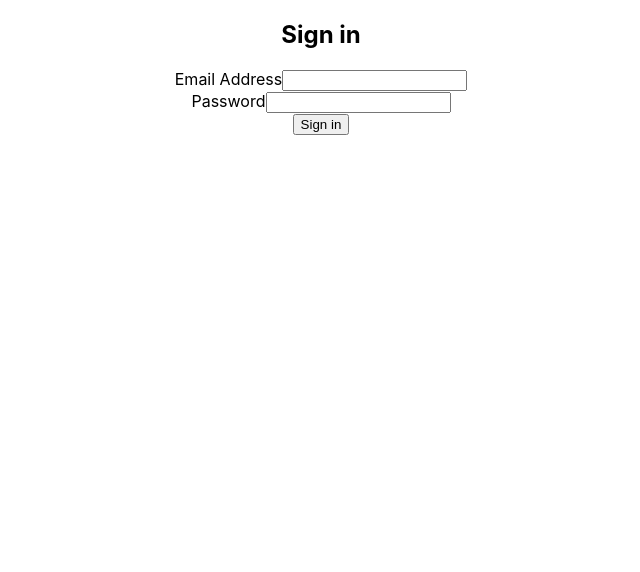
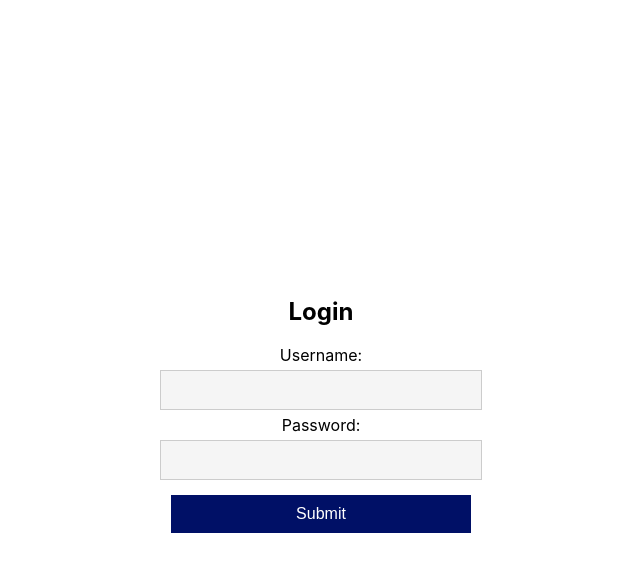
Before and after one commit to Bengazy244/azubi-ecommerce-app, a React (Create React App) app: page / in a window 1280 px wide. Shown: the top 572 px of the page, without its empty margins (319-959 px from the left). Built offline with nearby package versions, Linux system fonts and the light colour scheme.

Commit message:
Styled the SignIn page

```diff
--- a/src/App.css
+++ b/src/App.css
@@ -36,3 +36,79 @@
     transform: rotate(360deg);
   }
 }
+
+/* Sign in Css */
+.login-container {
+  display: flex;
+  flex-direction: column;
+  align-items: center;
+  justify-content: center;
+  height: 100vh;
+}
+
+form {
+  display: flex;
+  flex-direction: column;
+  align-items: center;
+  width: 300px;
+  margin-top: 20px;
+}
+
+input {
+  margin: 5px 0;
+  padding: 10px;
+  width: 100%;
+  border: 1px solid #ccc;
+  background-color: #f5f5f5;
+  font-size: 16px;
+}
+
+button {
+  margin: 10px 0;
+  padding: 10px;
+  width: 100%;
+  border: none;
+  background-color: #001066;
+  color: #fff;
+  font-size: 16px;
+  cursor: pointer;
+}
+
+a {
+  color: #007bff;
+  text-decoration: none;
+}
+
+.navbar {
+  display: flex;
+  justify-content: space-between;
+  align-items: center;
+  height: 80px;
+  background-color: #ffffff;
+  padding: 0 32px;
+}
+
+.navbar__logo img {
+  height: 60px;
+}
+
+.navbar__link a {
+  text-decoration: none;
+  font-size: 17px;
+  color: rgba(0, 0, 0, 0.8);
+  position: absolute;
+  width: 150px;
+  height: 10px;
+  left: 1100px;
+  top: 35px;
+}
+
+.navbar__button button {
+  background-color: #ccc;
+  color: #ffffff;
+  border: none;
+  padding: 10px 20px;
+  border-radius: 4px;
+  font-size: 18px;
+  cursor: pointer;
+}
--- a/src/App.js
+++ b/src/App.js
@@ -1,49 +1,10 @@
-import React, { useState } from "react";
 import "./App.css";
 import SignIn from "./component/SignIn";
 
 function App() {
-  const adminUser = {
-    email: "admin@admin.com",
-    password: "admin123",
-  };
-
-  const [user, setUser] = useState({ name: "", email: "" });
-  const [error, SetError] = useState("");
-
-  const Login = (details) => {
-    console.log(details);
-
-    if (
-      details.email === adminUser.email &&
-      details.password === adminUser.password
-    ) {
-      console.log("Signed in");
-      setUser({
-        email: details.email,
-        password: details.password,
-      });
-    } else {
-      SetError`("Details do not match! Please <a href='/register</a>")`;
-    }
-  };
-
-  const Logout = () => {
-    setUser({ name: "", email: "" });
-    // console.log("Logout");
-  };
   return (
     <div className="App">
-      {user.email !== "" ? (
-        <div className="welcome">
-          <h2>
-            Welcome, <span>{user.name}</span>
-          </h2>
-          <button onClick={Logout}>Logout</button>
-        </div>
-      ) : (
-        <SignIn Login={Login} error={error} />
-      )}
+      <SignIn />
     </div>
   );
 }
--- a/src/component/SignIn.js
+++ b/src/component/SignIn.js
@@ -1,44 +1,43 @@
 import React, { useState } from "react";
 
-function SignIn({ Login, error }) {
-  const [details, setDetails] = useState({ email: "", password: "" });
+const SignIn = () => {
+  const [username, setUsername] = useState("");
+  const [password, setPassword] = useState("");
+  const [errorMsg, setErrorMsg] = useState("");
 
-  const submitHandler = (e) => {
+  const handleSubmit = (e) => {
     e.preventDefault();
+    if (username === "" || password === "") {
+      setErrorMsg("Please fill in all fields");
+    } else {
+      // send login data to server
+      console.log("Submitting data to server");
+    }
+  };
 
-    Login(details);
-  };
   return (
-    <form onSubmit={submitHandler}>
-      <div className="form-inner"></div>
-      <h2>Sign in</h2>
-      {error !== "" ? <div className="error">{error}</div> : ""}
-
-      <div className="form-group">
-        <label htmlFor="email">Email Address</label>
+    <div className="login-container">
+      <form onSubmit={handleSubmit} className="login-form">
+        <h2>Login</h2>
+        {errorMsg && <p className="error-msg">{errorMsg}</p>}
+        <label htmlFor="username">Username:</label>
         <input
-          type="email"
-          name="email"
-          id="email"
-          onChange={(e) => setDetails({ ...details, email: e.target.value })}
-          value={details.email}
+          type="text"
+          id="username"
+          value={username}
+          onChange={(e) => setUsername(e.target.value)}
         />
-      </div>
-      <div className="form-group">
-        <label htmlFor="password">Password</label>
+        <label htmlFor="password">Password:</label>
         <input
           type="password"
-          name="password"
           id="password"
-          onChange={(e) => setDetails({ ...details, password: e.target.value })}
-          value={details.password}
+          value={password}
+          onChange={(e) => setPassword(e.target.value)}
         />
-      </div>
-      <div className="form-group">
-        <input type="submit" value="Sign in" />
-      </div>
-    </form>
+        <button type="submit">Submit</button>
+      </form>
+    </div>
   );
-}
+};
 
 export default SignIn;
```
